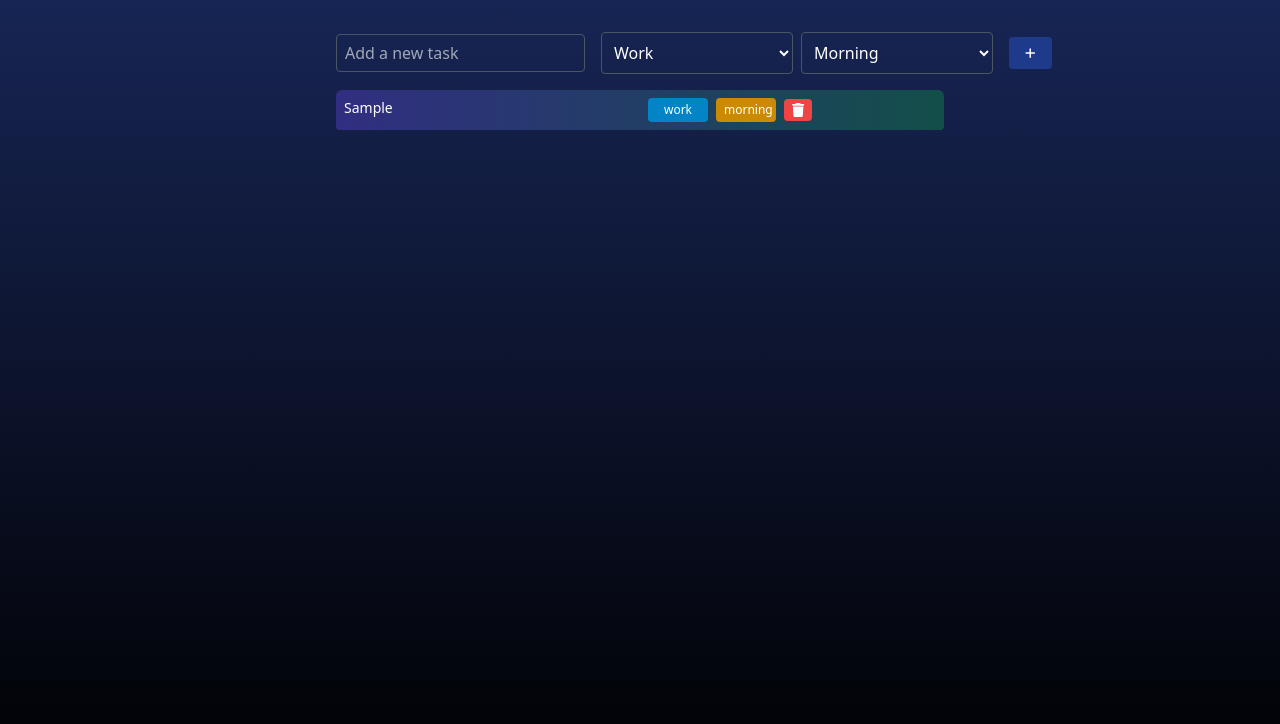
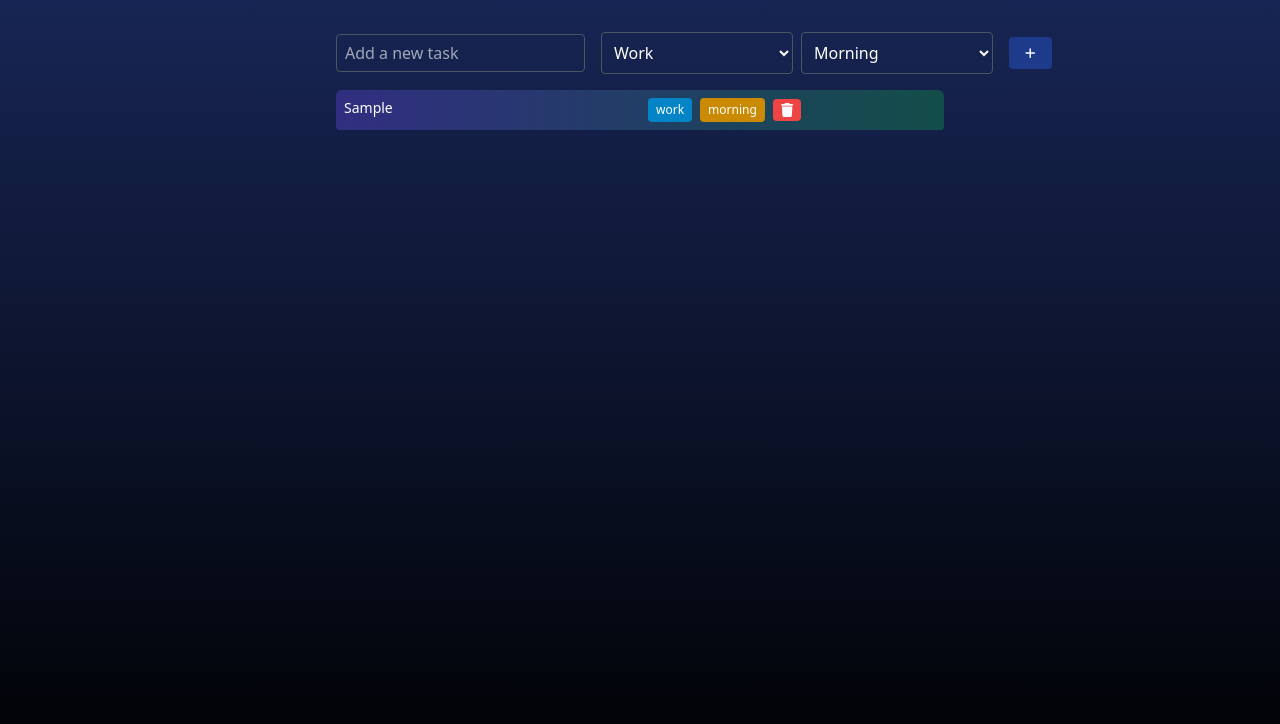
Before and after one commit to LivingtonMerello98/React---TodoList, a React (Vite) app: page / in a window 1280 px wide. Both pictures are taken after typing "Sample" into the empty fields and a click on the button 1030 px from the left and 53 px from the top of the page. Shown: the top 724 px of the page. Built offline with nearby package versions, Linux system fonts and the light colour scheme.

Commit message:
[FIx] label time in toDoItem

```diff
--- a/src/components/ToDoItem.jsx
+++ b/src/components/ToDoItem.jsx
@@ -39,7 +39,7 @@ function ToDoItem({ task, onRemove }) {
                     <span className={`text-xs ml-2 ${getCategoryColor(task.category)} text-white rounded px-2 py-1 w-label text-center`}>
                         {task.category}
                     </span>
-                    <span className={`text-xs ml-2 ${getTimeColor(task.time)} text-white rounded px-2 py-1 w-label`}>
+                    <span className={`text-xs ml-2 ${getTimeColor(task.time)} text-white rounded px-2 py-1 w-label text-center`}>
                         {task.time}
                     </span>
 
--- a/src/index.css
+++ b/src/index.css
@@ -63,7 +63,7 @@ input.input-class::placeholder {
 }
 
 .w-label {
-    width: 60px;
+    width: fit-content;
     height: fit-content;
 }
 
@@ -93,6 +93,7 @@ input.input-class::placeholder {
     border-radius: 50%;
     animation: spin 1s linear infinite;
 }
+
 
 @keyframes spin {
     0% {
```
